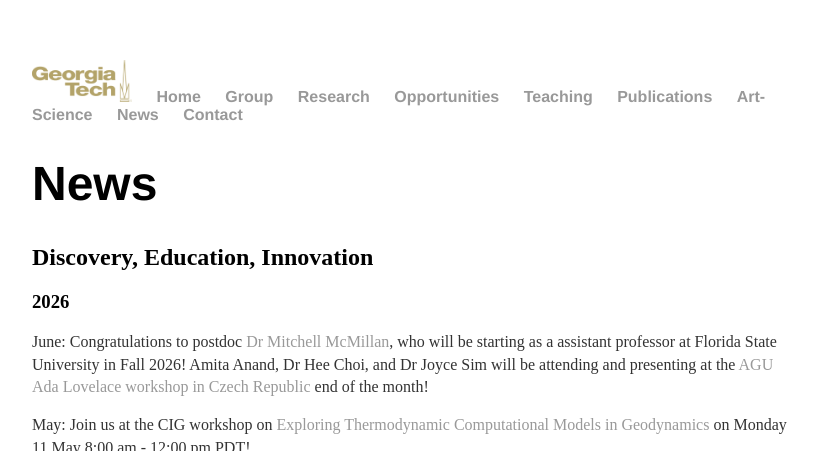
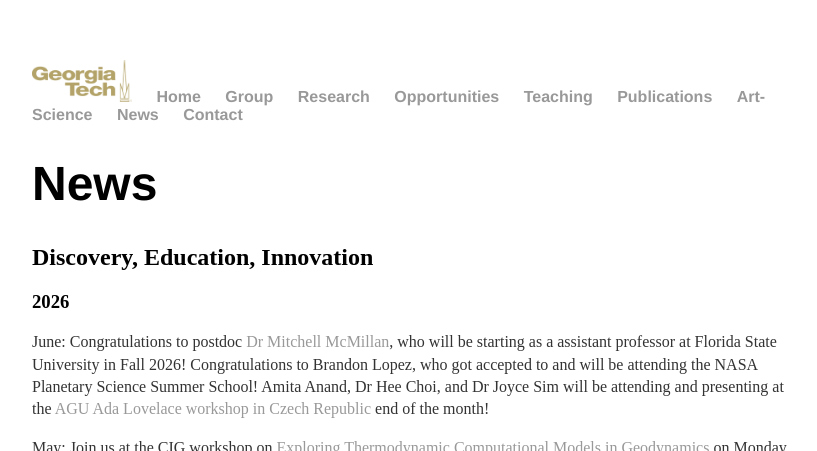
Before and after one commit to joycesim/joycesim.github.io, a Jekyll site: the page built from news/index.md, in a window 1280 px wide and 900 px high, cut to the strip 0-451 px from the top of the window. Shown: the whole strip, without its empty margins (224-1041 px from the left). Built offline with Jekyll 4.4.1, drawn with Linux system fonts in a browser that asks for light colours.

Commit message:
Update news for June 2026 with new achievements
Added news about Brandon Lopez's acceptance to NASA Planetary Science Summer School.

```diff
--- a/news/index.md
+++ b/news/index.md
@@ -8,7 +8,7 @@
 
 ### 2026
 
-June: Congratulations to postdoc [Dr Mitchell McMillan](https://www.mitchell-mcmillan.com/), who will be starting as a assistant professor at Florida State University in Fall 2026! Amita Anand, Dr Hee Choi, and Dr Joyce Sim will be attending and presenting at the [AGU Ada Lovelace workshop in Czech Republic](https://geo.mff.cuni.cz/alw2026/) end of the month!
+June: Congratulations to postdoc [Dr Mitchell McMillan](https://www.mitchell-mcmillan.com/), who will be starting as a assistant professor at Florida State University in Fall 2026! Congratulations to Brandon Lopez, who got accepted to and will be attending the NASA Planetary Science Summer School! Amita Anand, Dr Hee Choi, and Dr Joyce Sim will be attending and presenting at the [AGU Ada Lovelace workshop in Czech Republic](https://geo.mff.cuni.cz/alw2026/) end of the month!
 
 May: Join us at the CIG workshop on [Exploring Thermodynamic Computational Models in Geodynamics](https://geodynamics.org/events/details/389) on Monday 11 May 8:00 am - 12:00 pm PDT!
 
```
